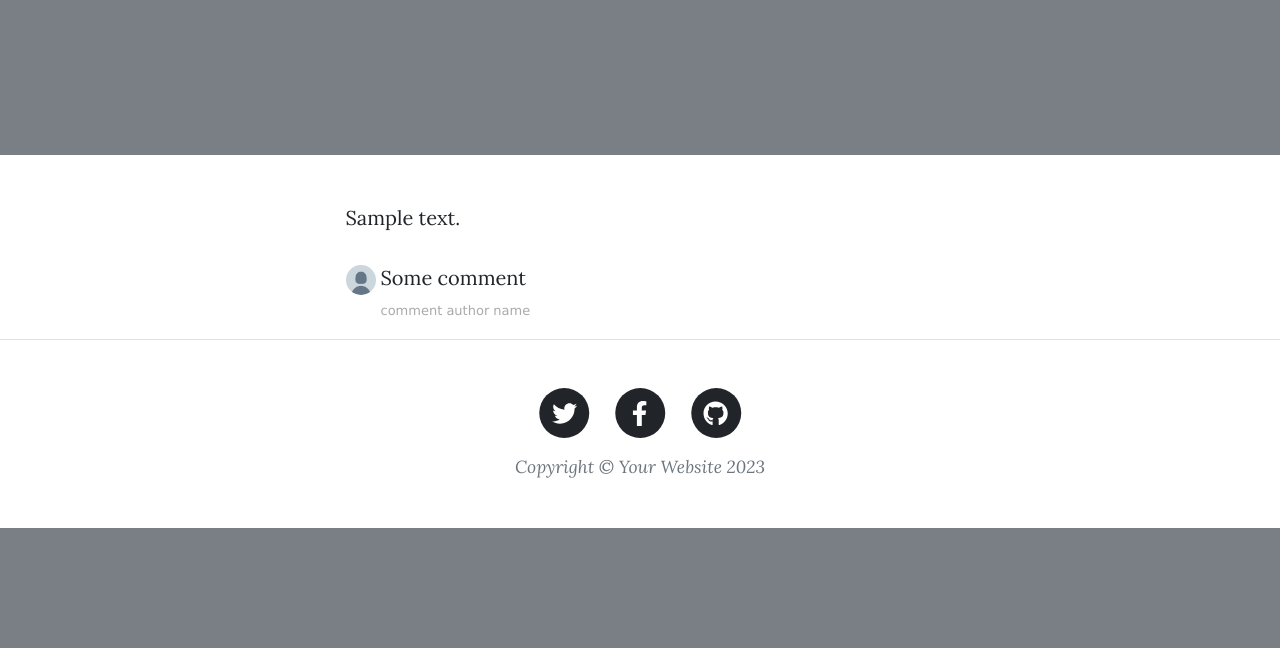
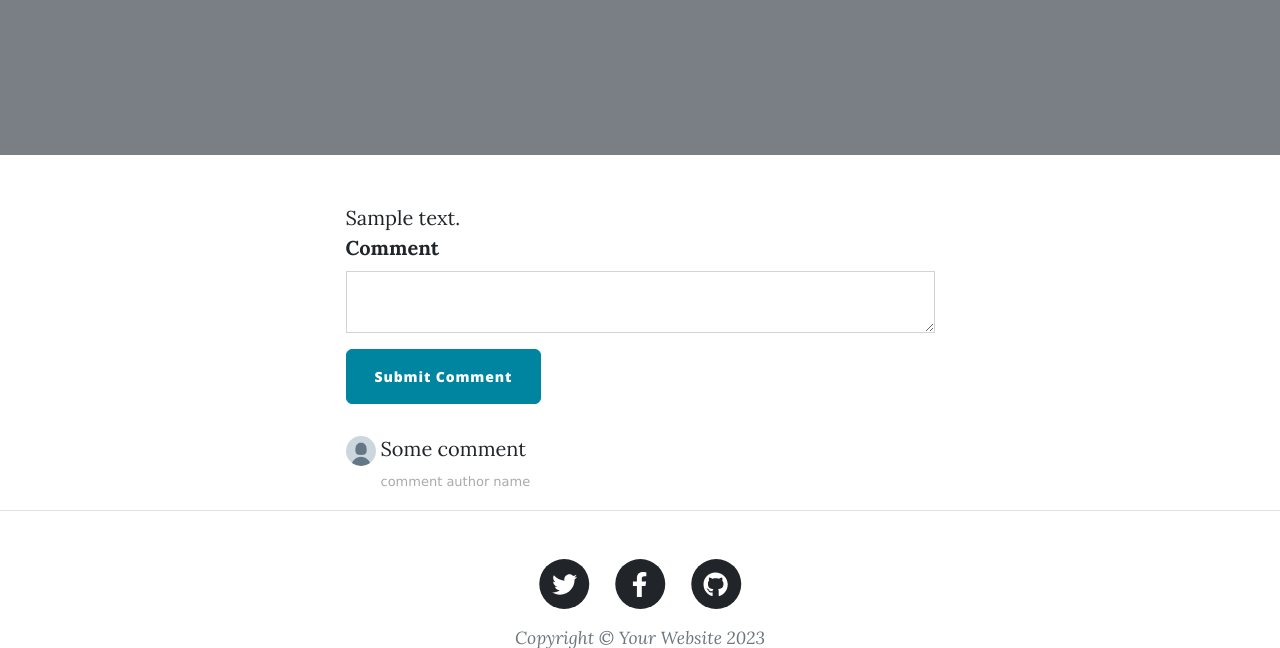
Before and after one commit to nicosantome/day69, a Flask app: page /post/1 in a window 1280 px wide. Shown: the part 411-1059 px from the top of the page. Before the commit the page ends 939 px from the top, so only its background shows below. Run offline with Flask 3, Linux system fonts and the light colour scheme; tables that the repository leaves empty hold one stand-in row (values such as "Sample post"); grey boxes marked "Sample" are stand-in pictures; some libraries are stand-ins or nearby versions.

Commit message:
db relations writen, need to test. show_post() route needs work

```diff
--- a/forms.py
+++ b/forms.py
@@ -27,4 +27,8 @@ class LoginForm(FlaskForm):
     password = PasswordField("Password", validators=[DataRequired()])
     submit = SubmitField("Login")
 
-# TODO: Create a CommentForm so users can leave comments below posts
+
+# CommentForm so users can leave comments below posts
+class CommentForm(FlaskForm):
+    body = CKEditorField("Comment", validators=[DataRequired()])
+    submit = SubmitField("Submit Comment")
--- a/main.py
+++ b/main.py
@@ -10,7 +10,7 @@ from sqlalchemy import Integer, String, Text, ForeignKey, Column
 from functools import wraps
 from werkzeug.security import generate_password_hash, check_password_hash
 # Import your forms from the forms.py
-from forms import CreatePostForm, RegisterForm, LoginForm
+from forms import CreatePostForm, RegisterForm, LoginForm, CommentForm
 from typing import List
 
 app = Flask(__name__)
@@ -53,6 +53,7 @@ class User(Base, UserMixin):
     name = Column(String(250), nullable=False)
     password = Column(String(250), nullable=False)
     posts = relationship('BlogPost', back_populates='author')
+    comments = relationship('Comment', back_populates='comment_author')
 
 
 
@@ -66,8 +67,18 @@ class BlogPost(Base):
     body = Column(Text, nullable=False)
     author_id = Column(Integer, ForeignKey('users.id'))
     author = relationship('User', back_populates='posts')
-    img_url= Column(String(250), nullable=False)
+    img_url = Column(String(250), nullable=False)
+    comments = relationship('Comment', back_populates='parent_post')
 
+
+class Comment(Base):
+    __tablename__ = "comments"
+    id = Column(Integer, primary_key=True)
+    text = Column(String(500), unique=True, nullable=False)
+    author_id = Column(Integer, ForeignKey("users.id"))
+    comment_author = relationship("User", back_populates="comments")
+    parent_post = relationship("BlogPost", back_populates="comments")
+    post_id = Column(Integer, ForeignKey('blog_posts.id'))
 
 
 with app.app_context():
@@ -132,11 +143,12 @@ def get_all_posts():
     return render_template("index.html", all_posts=posts, current_user=current_user)
 
 
-# TODO: Allow logged-in users to comment on posts
+# logged-in users to comment on posts
 @app.route("/post/<int:post_id>")
 def show_post(post_id):
+    comment_form = CommentForm()
     requested_post = db.get_or_404(BlogPost, post_id)
-    return render_template("post.html", post=requested_post)
+    return render_template("post.html", post=requested_post, comment_form=comment_form)
 
 
 # Use a decorator so only an admin user can create a new post
--- a/templates/post.html
+++ b/templates/post.html
@@ -1,4 +1,5 @@
 {% include "header.html" %}
+{% from "bootstrap5/form.html" import render_form %}
 
 <!-- Page Header-->
 <header class="masthead" style="background-image: url('{{post.img_url}}')">
@@ -37,7 +38,10 @@
         {% endif %}
 
         <!-- Comments Area -->
-        <!-- TODO: Add a CKEditor for commenting below -->
+        <!-- CKEditor for commenting below -->
+        {{ ckeditor.load() }} {{ ckeditor.config(name='body') }} {{
+        render_form(comment_form, novalidate=True, button_map={"submit": "primary"}) }}
+
         <div class="comment">
           <!-- TODO: Show all the comments on a post -->
           <ul class="commentList">
```
